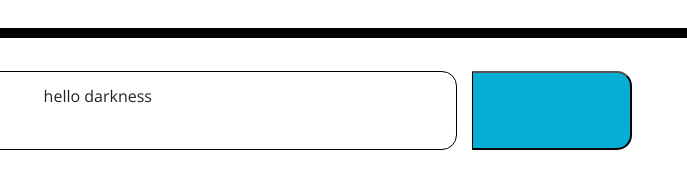
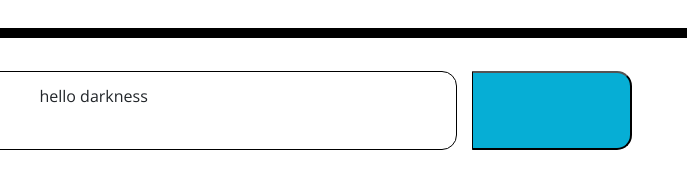
Before and after one commit to MrCartree/daily-planner, a plain HTML site: page Develop/index.html in a window 1280 px wide. Shown: the part 230-418 px from the top of the page, 563-1250 px from the left. Drawn offline with nearby package versions, Linux system fonts and the light colour scheme.

Commit message:
created time block elements in js

```diff
--- a/Develop/index.html
+++ b/Develop/index.html
@@ -28,15 +28,8 @@
       <p class="lead">A simple calendar app for scheduling your work day</p>
       <p id="currentDay" class="lead"></p>
     </header>
-    <div class="container">
+    <div id="timeBlockCont" class="container">
       <!-- Timeblocks go here -->
-      <div class="row">
-        <div class="col-md-2 hour">10:00PM</div>
-        <div class="time-block col-md-8">
-          hello darkness
-        </div>
-        <div class="col-md-2"><button class="saveBtn"></button> </div>
-      </div>
     </div>
 
     <script src="https://code.jquery.com/jquery-3.4.1.min.js"></script>
--- a/Develop/script.js
+++ b/Develop/script.js
@@ -0,0 +1,11 @@
+const timeBlockTemp = `
+<div class="row">
+    <div class="col-md-2 hour">10:00PM</div>
+    <div class="time-block col-md-8">
+        hello darkness
+    </div>
+    <div class="col-md-2"><button class="saveBtn"></button> </div>
+</div>`;
+
+const foo = $($.parseHTML(timeBlockTemp));
+$('#timeBlockCont').append(foo);
```
